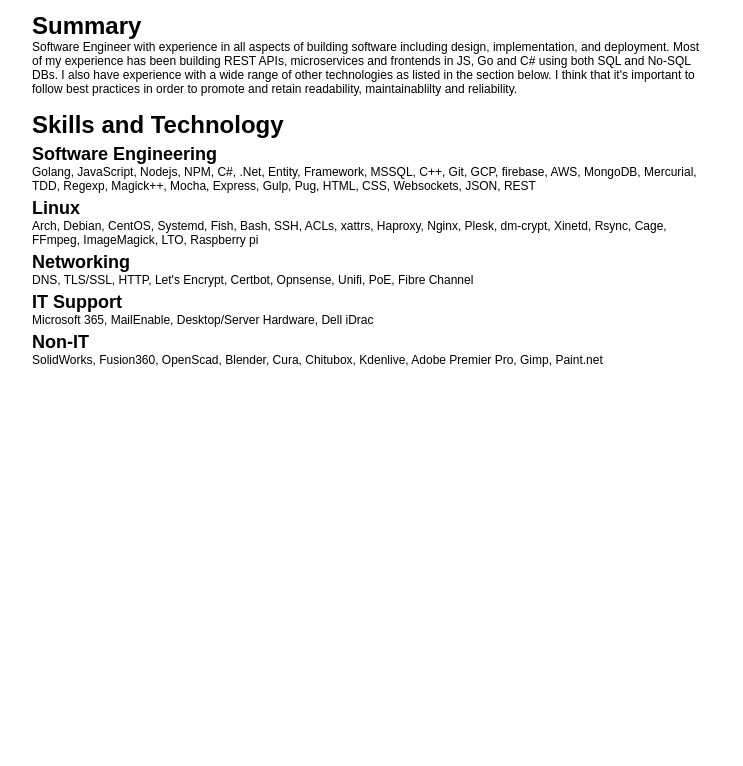
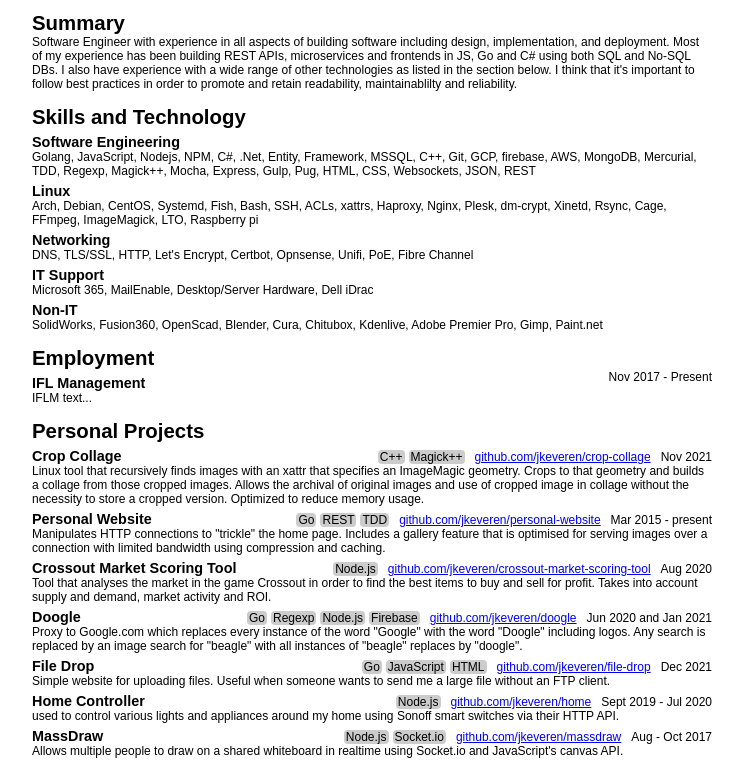
Before and after one commit to jkeveren/CV, a plain HTML site: page index.html in a window 1280 px wide. Shown: the part 73-839 px from the top of the page, without its empty margins (268-1011 px from the left). Before the commit the page ends 800 px from the top, so only its background shows below. Drawn offline with Linux system fonts and the light colour scheme.

Commit message:
personal projects

```diff
--- a/index.js
+++ b/index.js
@@ -15,7 +15,7 @@ function anchor(parent, text, href) {
 function heading(parent, text) {
 	const h = div(parent);
 	Object.assign(h.style, {
-		fontSize: "2em",
+		fontSize: "1.7em",
 		fontWeight: "bold",
 		marginTop: "15px",
 	})
@@ -26,7 +26,7 @@ function heading(parent, text) {
 function heading2(parent, text) {
 	const h = heading(parent, text);
 	Object.assign(h.style, {
-		fontSize: "1.5em",
+		fontSize: "1.2em",
 		marginTop: "5px",
 	});
 	return h;
@@ -65,14 +65,12 @@ Object.assign(document.body.style, {
 	const container = div(document.body);
 	Object.assign(container.style, {
 		maxWidth: "680px",
-		width: "100vw",
 	})
 
 	{ // header
 		const header = div(container);
 		Object.assign(header.style, {
 			display: "flex",
-			flexDirection: "row",
 			gap: "10px",
 			alignItems: "center",
 			paddingBottom: "5px",
@@ -137,17 +135,17 @@ Object.assign(document.body.style, {
 
 	// summary
 	heading(container, "Summary");
-	text(container, `
-Software Engineer with experience in all aspects of building software including design, implementation, and deployment.
-Most of my experience has been building REST APIs, microservices and frontends in JS, Go and C# using both SQL and No-SQL DBs.
-I also have experience with a wide range of other technologies as listed in the section below.
-I think that it's important to follow best practices in order to promote and retain readability, maintainablilty and reliability.
-	`);
+	text(container,
+		`Software Engineer with experience in all aspects of building software including design, implementation, and deployment.
+		Most of my experience has been building REST APIs, microservices and frontends in JS, Go and C# using both SQL and No-SQL DBs.
+		I also have experience with a wide range of other technologies as listed in the section below.
+		I think that it's important to follow best practices in order to promote and retain readability, maintainablilty and reliability.`
+	);
 
 	// skills and technology
 	// items are stored in an array to for easier reordering
 	heading(container, "Skills and Technology");
-	const groups = [
+	const skillSets = [
 		["Software Engineering", [
 			"Golang",
 			"JavaScript",
@@ -229,9 +227,111 @@ I think that it's important to follow best practices in order to promote and ret
 			"Gimp",
 			"Paint.net",
 		]]
+	];
+	for (let set of skillSets) {
+		heading2(container, set[0]);
+		text(container, set[1].join(", "));
+	}
+
+	// Employment
+	heading(container, "Employment");
+	const IFLMHeadRow = div(container);
+	Object.assign(IFLMHeadRow.style, {
+		display: "flex",
+		justifyContent: "space-between",
+	});
+	heading2(IFLMHeadRow, "IFL Management");
+	text(IFLMHeadRow, "Nov 2017 - Present");
+	text(container, "IFLM text...");
+
+	// personal projects
+	heading(container, "Personal Projects");
+	const personalProjects = [
+		[
+			"Crop Collage",
+			"github.com/jkeveren/crop-collage",
+			"Nov 2021",
+			["C++", "Magick++"],
+			`Linux tool that recursively finds images with an xattr that specifies an ImageMagic geometry.
+			Crops to that geometry and builds a collage from those cropped images.
+			Allows the archival of original images and use of cropped image in collage without the necessity to store a cropped version.
+			Optimized to reduce memory usage.`,
+		],
+		[
+			"Personal Website",
+			"github.com/jkeveren/personal-website",
+			"Mar 2015 - present",
+			["Go", "REST", "TDD"],
+			`Manipulates HTTP connections to "trickle" the home page.
+			Includes a gallery feature that is optimised for serving images over a connection with limited bandwidth using compression and caching.`,
+		],
+		[
+			"Crossout Market Scoring Tool",
+			"github.com/jkeveren/crossout-market-scoring-tool",
+			"Aug 2020",
+			["Node.js"],
+			`Tool that analyses the market in the game Crossout in order to find the best items to buy and sell for profit.
+			Takes into account supply and demand, market activity and ROI.`,
+		],
+		[
+			"Doogle",
+			"github.com/jkeveren/doogle",
+			"Jun 2020 and Jan 2021",
+			["Go", "Regexp", "Node.js", "Firebase"],
+			`Proxy to Google.com which replaces every instance of the word "Google" with the word "Doogle" including logos.
+			Any search is replaced by an image search for "beagle" with all instances of "beagle" replaces by "doogle".`,
+		],
+		[
+			"File Drop",
+			"github.com/jkeveren/file-drop",
+			"Dec 2021",
+			["Go", "JavaScript", "HTML"],
+			`Simple website for uploading files.
+			Useful when someone wants to send me a large file without an FTP client.`,
+		],
+		[
+			"Home Controller",
+			"github.com/jkeveren/home",
+			"Sept 2019 - Jul 2020",
+			["Node.js"],
+			`used to control various lights and appliances around my home using Sonoff smart switches via their HTTP API.`,
+		],
+		[
+			"MassDraw",
+			"github.com/jkeveren/massdraw",
+			"Aug - Oct 2017",
+			["Node.js", "Socket.io"],
+			`Allows multiple people to draw on a shared whiteboard in realtime using Socket.io and JavaScript's canvas API.`,
+		],
 	]
-	for (let group of groups) {
-		heading2(container, group[0]);
-		text(container, group[1].join(", "))
+	for (let p of personalProjects) {
+		const [name, link, date, skills, description] = p;
+
+		const row = div(container);
+		Object.assign(row.style, {
+			display: "flex",
+			gap: "10px",
+			alignItems: "flex-end",
+		});
+
+		heading2(row, name).style.flexGrow = 1;
+
+		const skillsContainer = div(row);
+		Object.assign(skillsContainer.style, {
+			display: "flex",
+			gap: "4px"
+		});
+		for (let s of skills) {
+			const e = text(skillsContainer, s);
+			Object.assign(e.style, {
+				background: "#ccc",
+				borderRadius: "4px",
+				padding: "0 2px",
+			});
+		}
+
+		anchor(row, link, "https://" + link);
+		text(row, date);
+		text(container, description);
 	}
 }
```
Also changed, not shown: index.html (+1 -0 lines).
